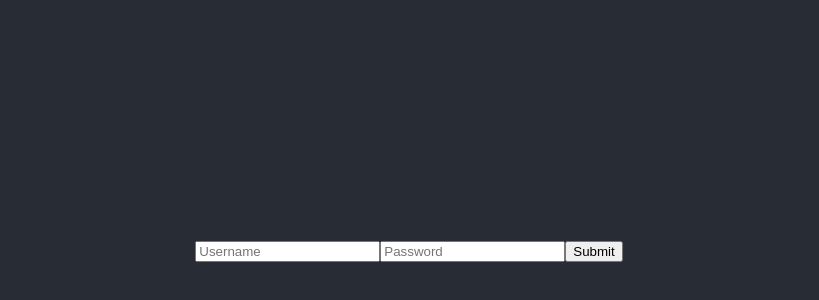
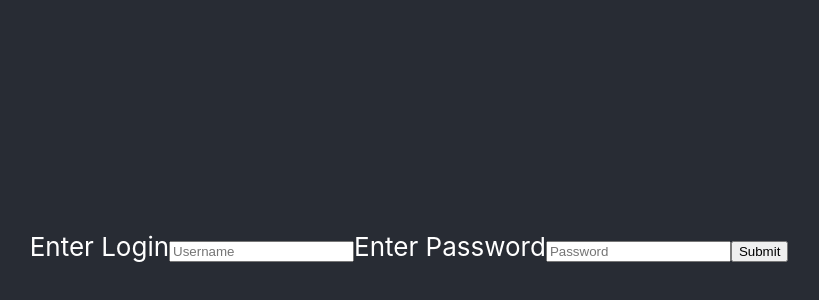
Before and after one commit to BuildWeek-KidsFly/kids-frontend, a React (Create React App) app in the folder kidsfly/: page / in a window 1280 px wide. Shown: the part 154-454 px from the top of the page, without its empty margins (231-1050 px from the left). Built offline with nearby package versions, Linux system fonts and the light colour scheme.

Commit message:
small update to basic form

```diff
--- a/kidsfly/src/Register/Login.js
+++ b/kidsfly/src/Register/Login.js
@@ -22,10 +22,12 @@ const Login = ({ values, errors, touched, status }) => {
   return (
     <div className="login-form">
       <Form>
+          Enter Login
         <Field type="text" name="username" placeholder="Username" />
         {touched.username && errors.username && (
           <p className="errors">{errors.username}</p>
         )}
+        Enter Password
         <Field type="password" name="password" placeholder="Password" />
         {touched.password && errors.password && <p className="errors">{errors.password}</p>}
         <button>Submit</button>
```
